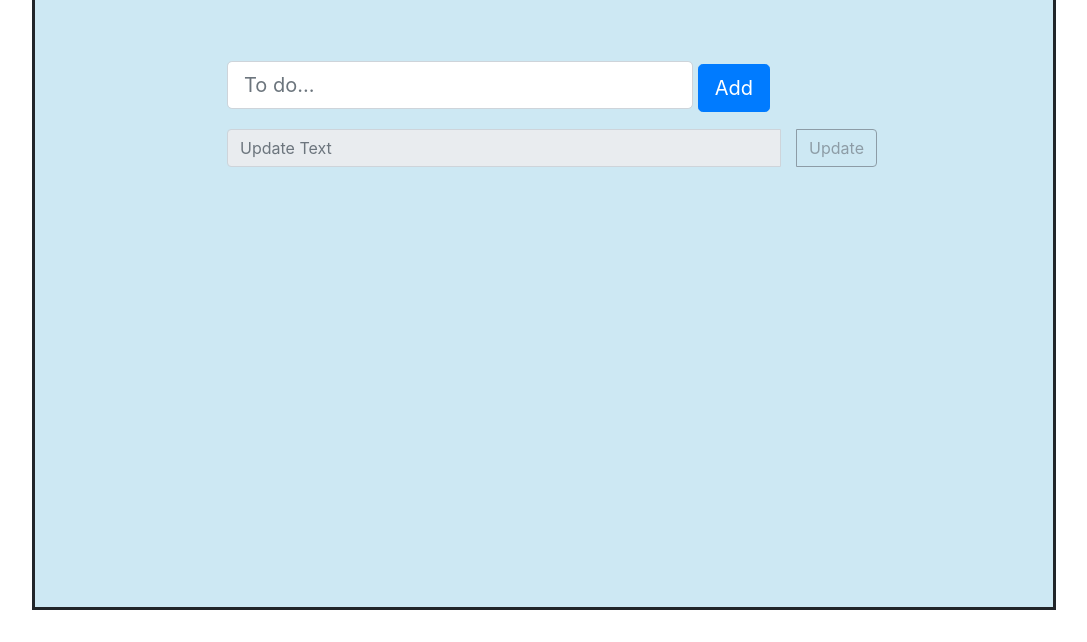
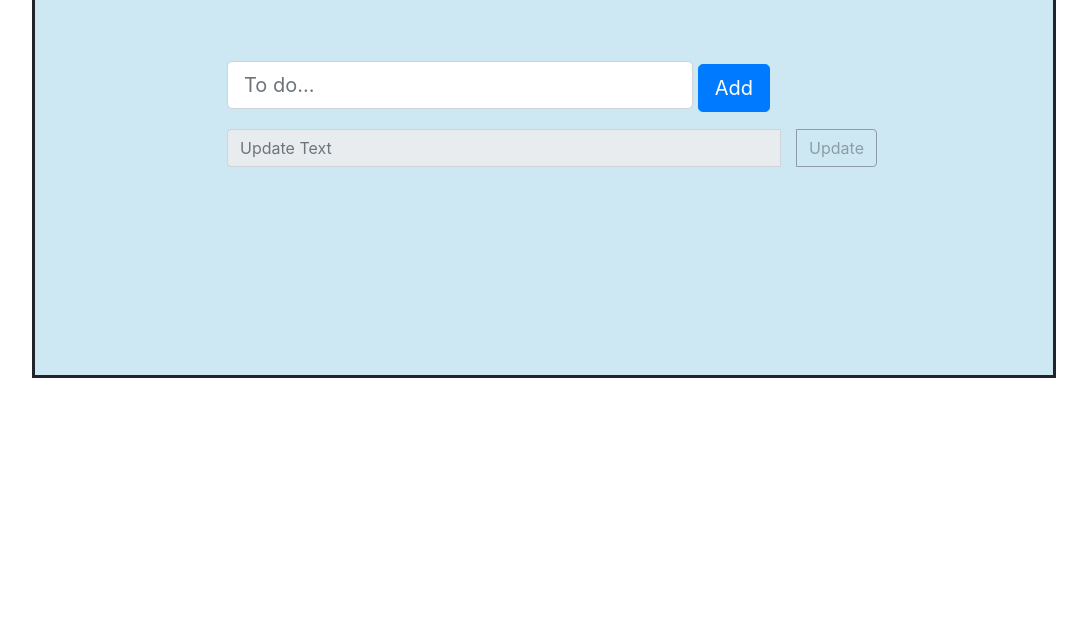
Before and after one commit to kanavbhatia/ToDoList, a website: page public/index.html in a window 1280 px wide. Shown: the part 166-808 px from the top of the page, without its empty margins (96-1183 px from the left). Drawn offline with nearby package versions, Linux system fonts and the light colour scheme; no server answers.

Commit message:
'bugs fixed'

```diff
--- a/public/main.css
+++ b/public/main.css
@@ -78,12 +78,13 @@ hr{
     width: 50%;
 }
 #lol{
+    /* position: sticky; */
     width: 80%;
     border-style:  solid;
     margin: 2em auto;
     padding: 10vh 0vh 22vh 0vh;;
     background-color: #CDE8F3;
-    height: 93vh;
+    /* height: 93vh; */
 }
 h1{
     color: #343633;
```
Also changed, not shown: 1 other file.
